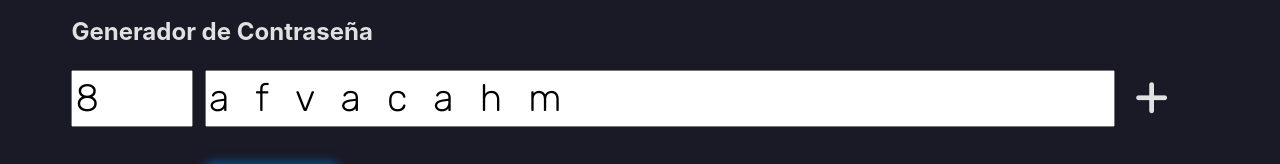
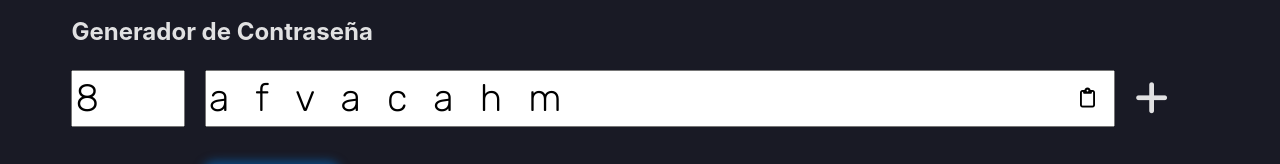
Before and after one commit to alejolac/password-master, a React (Vite) app: page / in a window 1280 px wide. Shown: the part 207-371 px from the top of the page. Built offline with nearby package versions, Linux system fonts and the light colour scheme; a web font is replaced by a local one.

Commit message:
generate password, prototype copy password

```diff
--- a/src/App.css
+++ b/src/App.css
@@ -10,12 +10,36 @@ h1 {
   color: rgb(245, 245, 245);
 }
 
+*{box-sizing: border-box;}
+
 /* Generador contraseña */
 
 .generador-input {
   display: grid;
   grid-template-columns: 10% 80% 10%;
   gap: 20px;
+}
+
+.generador-copy {
+  position: relative;
+  display: inline-block;
+}
+
+.generador-copy i {
+  position: absolute;
+  top: 50%;
+  right: 0;
+  transform: translateY(-50%); /* Alinea verticalmente el icono al centro */
+  padding: 10px;
+  color: black;
+  font-size: 20px;
+  cursor: pointer;
+  transition: 0.3s ease-in-out;
+  margin-right: 10px;
+}
+
+.generador-copy i:hover {
+  color: rgb(87, 85, 85);
 }
 
 .generador-length {
@@ -25,17 +49,32 @@ h1 {
 .generador-length {
   font-family: "Rubik", sans-serif;
   font-size: 38px;
+  height: 100%;
 }
 
 .generador-pass {
   font-family: "Rubik", sans-serif;
   font-size: 38px;
   letter-spacing: 26px;
+  width: 100%;
+}
+
+.generador-pass {
+  height: 100%!important;
 }
 
 .generador-again {
   cursor: pointer;
   font-size: 38px;
+  height: 100%;
+}
+
+.generador-again i:hover {
+  transform: rotate(180deg);
+}
+
+.generador-again i {
+  transition: transform 0.5s;
 }
 
 .generador-filtros {
@@ -46,7 +85,7 @@ h1 {
   gap: 60px;
 }
 
-.generador-filtros h3{
+.generador-filtros h3 {
   font-size: 22px;
 }
 
@@ -56,7 +95,7 @@ h1 {
   border-radius: 10px;
   background-color: #0074d985;
   color: white;
-  padding:  20px 20px;
+  padding: 20px 20px;
   border: none;
   cursor: pointer;
   transition: box-shadow 0.3s ease;
--- a/src/App.jsx
+++ b/src/App.jsx
@@ -10,8 +10,8 @@ function App() {
   const [filters, setFilters] = useState({
     1: true,
     2: false,
-    3: false
-  })
+    3: false,
+  });
   //const [items, setItems] = useState([0, 1, 2]);
   //const [parent, enableAnimations] = useAutoAnimate(/* optional config */);
 
@@ -28,11 +28,11 @@ function App() {
   };
 
   const handleFilters = (type) => {
-    setFilters(preFilters => ({
+    setFilters((preFilters) => ({
       ...preFilters,
-      [type]: !preFilters[type]
-    }))
-  }
+      [type]: !preFilters[type],
+    }));
+  };
 
   return (
     <>
@@ -50,6 +50,7 @@ function App() {
                 value={length}
                 onChange={handleLength}
               />
+              <div className="generador-copy">
                 <input
                   ref={parent}
                   className="generador-pass"
@@ -57,6 +58,8 @@ function App() {
                   value={generador}
                   readOnly
                 />
+                <i onClick={() => navigator.clipboard.writeText(generador)} className="fa-regular fa-clipboard"></i>
+              </div>
               <div className="generador-again" onClick={handleGenerador}>
                 <i className="fa-solid fa-plus"></i>
               </div>
@@ -65,9 +68,26 @@ function App() {
           <div>
             <div className="generador-filtros">
               <h3>Filtros: </h3>
-              <Button text={"Mayuscula"} icon={"fa-solid fa-up-long"} click={filters[1]} type={1} handleClickApp={handleFilters}/>
-              <Button text={"@ Especiales &"} click={filters[2]} type={2} handleClickApp={handleFilters}/>
-              <Button text={"Numeros"} icon={"fa-solid fa-arrow-up-1-9"} click={filters[3]} type={3} handleClickApp={handleFilters}/>
+              <Button
+                text={"Mayuscula"}
+                icon={"fa-solid fa-up-long"}
+                click={filters[1]}
+                type={1}
+                handleClickApp={handleFilters}
+              />
+              <Button
+                text={"@ Especiales &"}
+                click={filters[2]}
+                type={2}
+                handleClickApp={handleFilters}
+              />
+              <Button
+                text={"Numeros"}
+                icon={"fa-solid fa-arrow-up-1-9"}
+                click={filters[3]}
+                type={3}
+                handleClickApp={handleFilters}
+              />
             </div>
           </div>
           <div>
```
Lines whose indentation alone changed are shown as unchanged.
